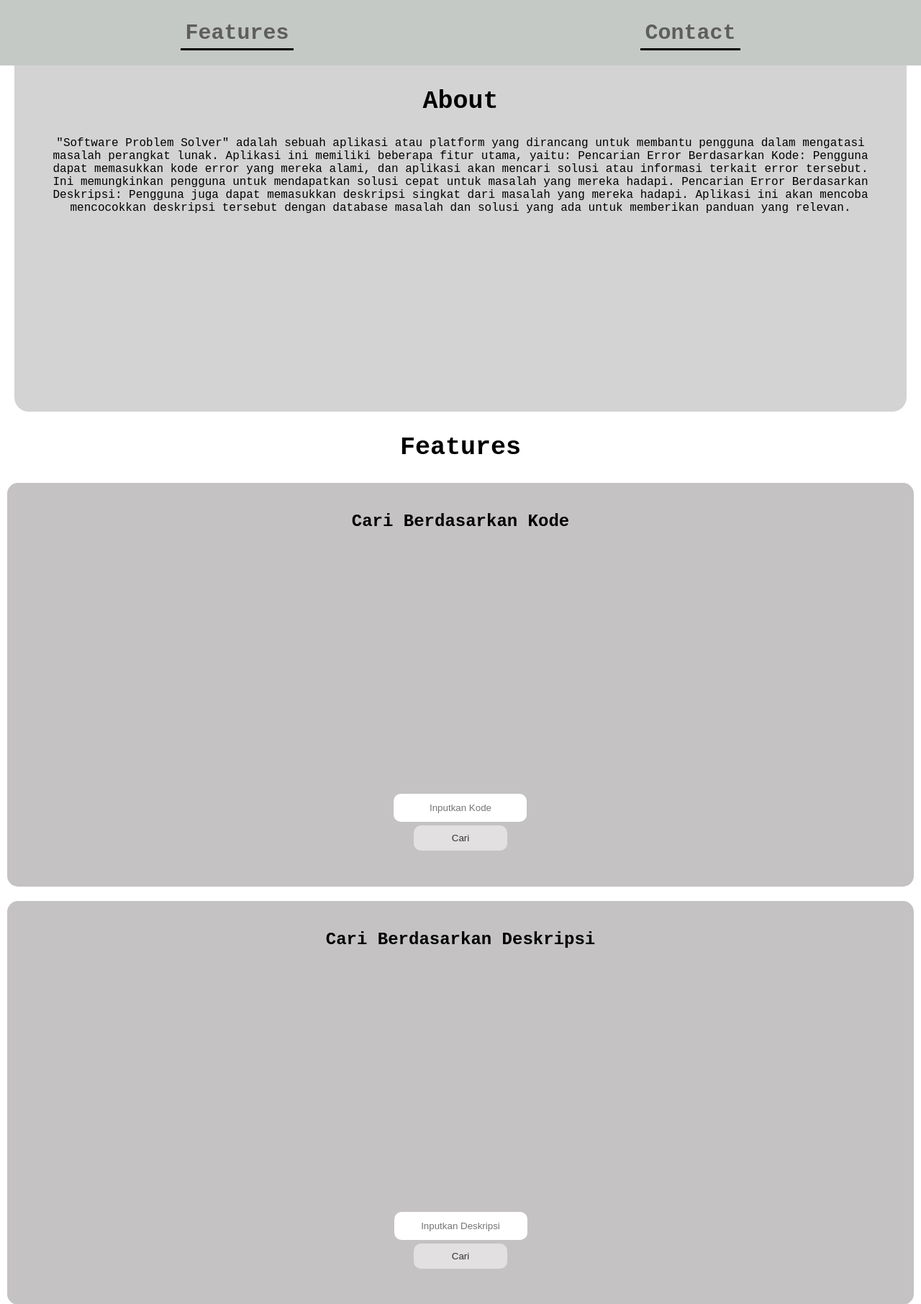
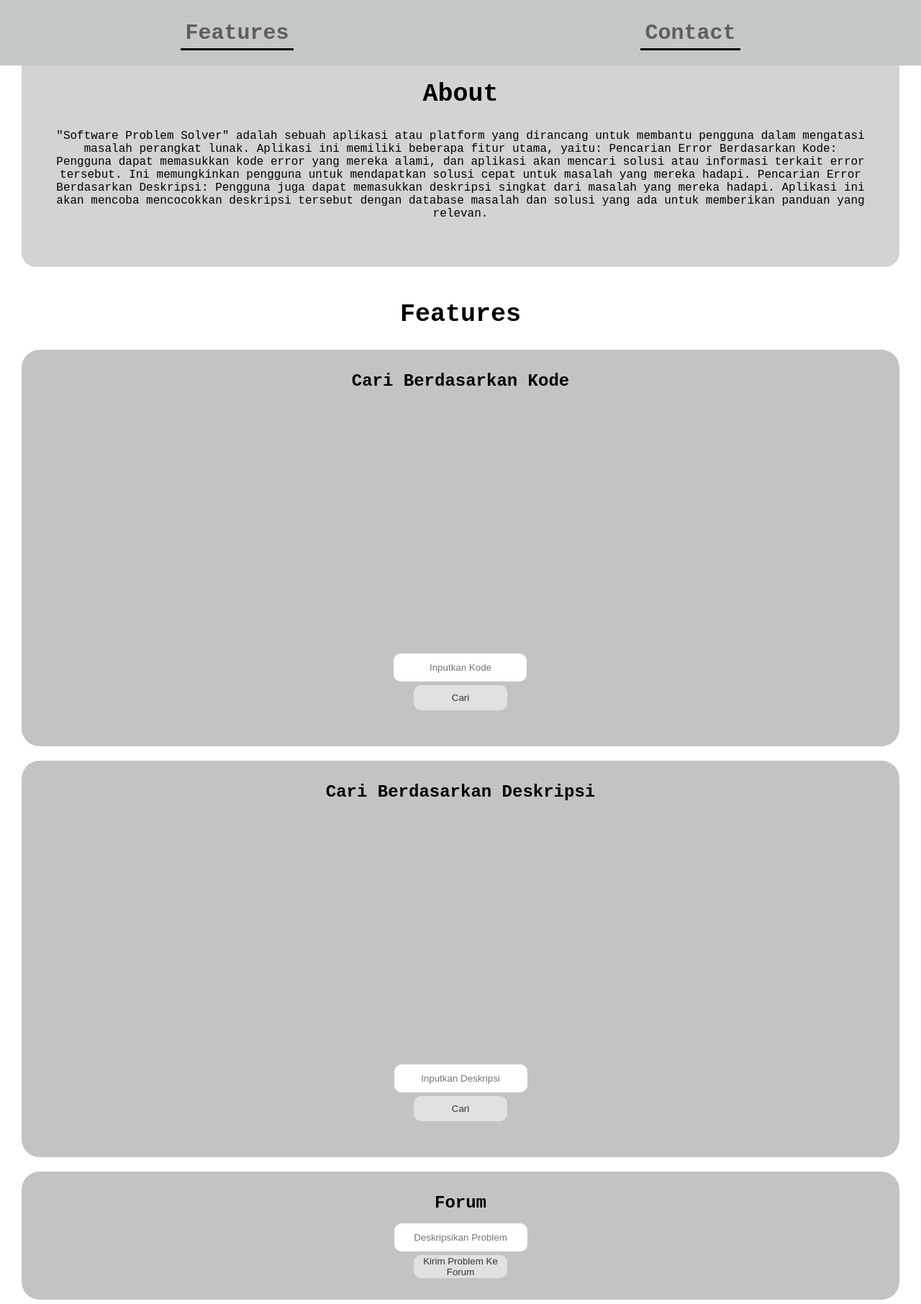
Before and after one commit to fidiwputro/fidiwputro.github.io, a PHP site: page /1201220034_naufal/index.html in a window 1280 px wide. Shown: the part 204-2016 px from the top of the page at 72% size. Run offline with PHP 8.4, Linux system fonts and the light colour scheme.

Commit message:
merapikan class id dan meringkas css

```diff
--- a/1201220034_naufal/index.html
+++ b/1201220034_naufal/index.html
@@ -11,23 +11,24 @@
     <header>
         <h1>Software Problem Solver</h1>
     </header>
-
     <div class="row-nav">
         <ul>
             <li >
-            <button id="a"><h3 id="A">Features</h3>
-                <ul id="bycode">
+            <button class="a"><h3 class="A">Features</h3>
+                <div class="listmenu">
+                <ul class="bycode">
                     <a href="#L1" >Search By Code</a>
                 </ul>
-                <ul id="bydesc">
+                <ul class="bydesc">
                     <a href="#L2">Search By Description</a>
                 </ul>
-                <ul id="Forum">
+                <ul class="Forum">
                     <a href="#L3">Forum</a>
                 </ul>
-                <ul id="byimg">
+                <ul class="byimg">
                     <a href="#L4">Search By Image</a>
                 </ul>
+                </div>
             </button>
             </li>
             <li ><button id="d">
@@ -41,13 +42,10 @@
     <section class="Tentang">
         <h2>About</h2>
         <p class="paragraf">"Software Problem Solver" adalah sebuah aplikasi atau platform yang dirancang untuk membantu pengguna dalam mengatasi masalah perangkat lunak. Aplikasi ini memiliki beberapa fitur utama, yaitu:
-
             Pencarian Error Berdasarkan Kode: Pengguna dapat memasukkan kode error yang mereka alami, dan aplikasi akan mencari solusi atau informasi terkait error tersebut. Ini memungkinkan pengguna untuk mendapatkan solusi cepat untuk masalah yang mereka hadapi.
-
             Pencarian Error Berdasarkan Deskripsi: Pengguna juga dapat memasukkan deskripsi singkat dari masalah yang mereka hadapi. Aplikasi ini akan mencoba mencocokkan deskripsi tersebut dengan database masalah dan solusi yang ada untuk memberikan panduan yang relevan.
         </p>
     </section>
-
     <section class="fitur">
         <h2 class="Lkami">Features</h2>
 
--- a/1201220034_naufal/style.css
+++ b/1201220034_naufal/style.css
@@ -6,27 +6,27 @@ body{
 /*untuk sesi About dibawah navigasi bar*/
 .Tentang{
     background-color: #d3d3d3;
-    padding-bottom: 1px;
-    padding-top: 480px;
-    margin-left: 20px;
-    margin-right: 20px;
+    padding-top: 280px;
+    margin-left: 30px;
+    margin-right: 30px;
     border-bottom-left-radius: 20px;
     border-bottom-right-radius: 20px;
 }
 /*untuk paragraf yang satu sesi dengan About*/
 .paragraf{
-    padding-left: 30px;
-    padding-right: 30px;
+    padding-left: 35px;
+    padding-right: 35px;
     text-align: center;
     margin-left: 10px;
     margin-right: 10px;
+    padding-bottom: 15px;
 }
 /*untuk judul "About" di sesi About*/
 .Tentang h2{
     font-size: 35px;
-    display: flex;
+    text-align: center;
     justify-content: center;
-    margin-top: -450px;
+    margin-top: -260px;
 }
 /*untuk header diatas, "Software Problem Solver"*/
 header h1{
@@ -90,113 +90,64 @@ header {
     text-align: center;
 }
 /*untuk kondisi tata letak text ketika opsi navigasi "Features" sedang hover*/
-#a:hover #A{
+.a:hover .A{
     padding-top: 10px;
     text-align: center;
     padding-left: 50px;
     padding-right: 50px;
     transition: 0.3s;
+    font-style: oblique;
 }
 /*untuk opsi "Search By Code" didalam opsi navigasi "Features"*/
-#bycode{
+.listmenu{
     font-size: 0;
     text-align: center;
-    padding-right: 0;
-    transition: 0.1s;
-    transition: ease;
     margin-left: 40px;
     margin-right: 40px;
 }
 /*untuk opsi "Search By Code" didalam opsi navigasi "Features" ketika hover*/
-#bycode:hover{
-    background-color:#727272;
+.listmenu:hover{
     border-radius: 10px;
-    transition: 0.2s;
     margin-left: 40px;
     margin-right: 40px;
+    font-size: 20px;
 }
 /*untuk opsi "Search By Code" didalam opsi navigasi "Features". untuk menambahkan efek muncul ketika hover*/
-#a:hover #bycode{
-    font-size: 20px;
-    text-align: center;
-    padding-bottom: 5px;
-}
-/*agar halaman scroll secara halus terutama ketika kita melakukan klik yang mengarah pada class tertentu*/
-html {
-    scroll-behavior: smooth;
-}
-/*untuk opsi "Search By Description" didalam opsi navigasi "Features"*/
-#bydesc{
-    font-size: 0px;
-    text-align: center;
-    padding-right: 0;
-    transition: 0.1s;
-    transition: ease;
-    margin-left: 15px;
-    margin-right: 15px;
-}
-#bydesc:hover{
-    background-color:#727272;
-    border-radius: 10px;
-    transition: 0.2s;
-    margin-left: 15px;
-    margin-right: 15px;
-
-}
-#a:hover #bydesc{
-    font-size: 20px;
-    text-align: center;
-    padding-bottom: 5px;
-}
-
-#Forum{
-    font-size: 0px;
-    text-align: center;
-    padding-right: 0;
-    transition: 0.1s;
-    transition: ease;
-    margin-left: 70px;
-    margin-right: 70px;
-}
-#Forum:hover{
-    background-color:#727272;
-    border-radius: 10px;
-    transition: 0.2s;
-    margin-left: 70px;
-    margin-right: 70px;
-}
-#a:hover #Forum{
-    font-size: 20px;
-    text-align: center;
-    padding-bottom: 5px;
-}
-
-/*untuk opsi "Search By Image" didalam opsi navigasi "Features"*/
-#byimg{
-    font-size: 0;
-    text-align: center;
-    padding-right: 0;
-    transition: 0.1s;
-    transition: ease;
-    margin-left: 40px;
-    margin-right: 40px;
-}
-/*untuk opsi "Search By Image" didalam opsi navigasi "Features" ketika hover*/
-#byimg:hover{
-    background-color:#727272;
-    border-radius: 10px;
-    transition: 0.2s;
-    margin-left: 40px;
-    margin-right: 40px;
-}
-/*untuk opsi "Search By Image" didalam opsi navigasi "Features". untuk menambahkan efek muncul ketika hover*/
-#a:hover #byimg{
+.a:hover .listmenu{
     font-size: 20px;
     text-align: center;
     padding-bottom: 5px;
 }
 
 
+/*agar halaman scroll secara halus terutama ketika kita melakukan klik yang mengarah pada class tertentu*/
+html {
+    scroll-behavior: smooth;
+}
+.bycode:hover{
+    color: rgb(109, 108, 108);
+    text-decoration: underline;
+    border-radius: 5px;
+    transition: 0.2s;
+}
+.bydesc:hover{
+    color: rgb(109, 108, 108);
+    text-decoration: underline;
+    border-radius: 5px;
+    transition: 0.2s;
+}
+.Forum:hover{
+    color: rgb(109, 108, 108);
+    text-decoration: underline;
+    border-radius: 5px;
+    transition: 0.2s;
+}
+.byimg:hover{
+    color: rgb(109, 108, 108);
+    text-decoration: underline;
+    border-radius: 5px;
+    transition: 0.2s;
+}
 #d{
     color: #c4c1c1;
     background-color: transparent;
@@ -241,10 +193,13 @@ html {
     text-decoration: none;
     color: rgb(255, 255, 255);
     transition: 0.3s;
+    font-family: 'Courier New', Courier, monospace;
+
 }
 /*untuk kondisi warna text didalam opsi navigasi "Features" ketika hover */
 .row-nav a:hover {
-    color: #d1cbcb;
+    color: #e7e6e6;
+    font-style: oblique;
 }
 /*mengatur tata letak seluruh konten di halaman sesuai ukuran layar*/
 .content {
@@ -264,10 +219,9 @@ html {
     font-size: 35px;
 }
 .L1{
-    display: flex;
-    justify-content: center;
-    background-color: #c4c2c2;
-    padding-top: 20px;
+    padding-left: 50px;
+    padding-right: 50px;
+    padding-top: 10px;
     padding-bottom: 15px;
     margin-bottom: 0;
     border-top-left-radius: 20px;
@@ -278,9 +232,10 @@ html {
     display: flex;
     background-color: #c4c2c2;
     padding-bottom: 50px;
-    border-radius: 15px;
+    border-radius: 25px;
     text-align: center;
-
+    margin-left: 20px;
+    margin-right: 20px;
 }
 .InputC ul {
     list-style-type: none;
@@ -332,10 +287,9 @@ html {
     width: 140px;
 }
 .L2{
-    display: flex;
-    justify-content: center;
-    background-color: #c4c2c2;
-    padding-top: 20px;
+    padding-left: 50px;
+    padding-right: 50px;
+    padding-top: 10px;
     padding-bottom: 15px;
     margin-bottom: 0;
     border-top-left-radius: 20px;
@@ -347,8 +301,10 @@ html {
     display: flex;
     background-color: #c4c2c2;
     padding-bottom: 50px;
-    border-radius: 15px;
+    border-radius: 25px;
     text-align: center;
+    margin-left: 20px;
+    margin-right: 20px;
 }
 .InputD ul {
     list-style-type: none;
@@ -389,10 +345,9 @@ html {
 }
 
 .L3{
-    display: flex;
-    justify-content: center;
-    background-color: #c4c2c2;
-    padding-top: 20px;
+    padding-left: 50px;
+    padding-right: 50px;
+    padding-top: 10px;
     padding-bottom: 15px;
     margin-bottom: 0;
     border-top-left-radius: 20px;
@@ -403,9 +358,11 @@ html {
     display: flex;
     background-color: #c4c2c2;
     text-align: center;
-    border-radius: 15px;
+    border-radius: 25px;
     margin-top: 20px;
     padding-bottom: 20px;
+    margin-left: 20px;
+    margin-right: 20px;
 }
 .Forumf ul{
     list-style-type: none;
```
Also changed, not shown: other parts of 1201220034_naufal/style.css (+21 -18 lines).
